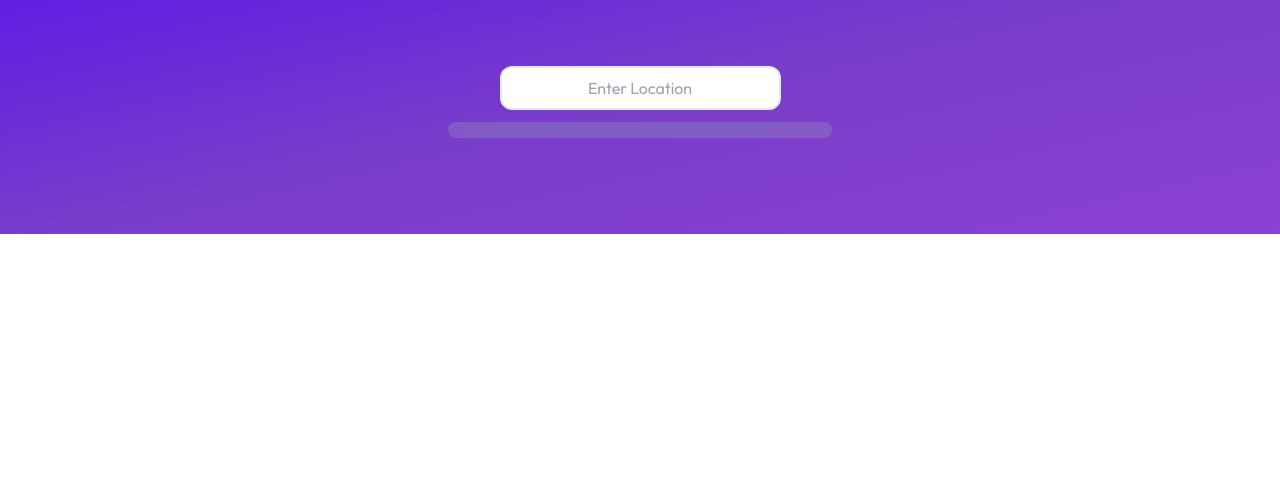
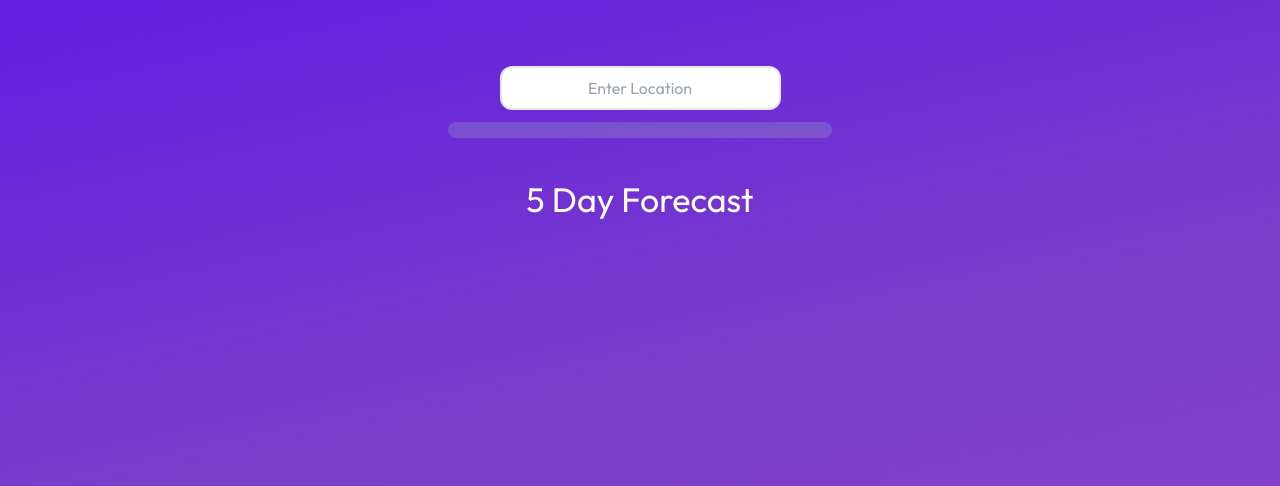
Before and after one commit to Andrew-Vikuk/weatherproj, a React (Create React App) app: page / in a window 1280 px wide. Shown: the top 486 px of the page. Built offline with nearby package versions, Linux system fonts and the light colour scheme.

Commit message:
Daily Weather

```diff
--- a/src/App.jsx
+++ b/src/App.jsx
@@ -2,6 +2,7 @@ import React, {useState} from "react";
 import axios from "axios";
 import HourlyForecast from "./components/HourlyForecast"
 import SECRET from "./SECRET"
+import Days from "./components/Days";
 
 
 function App() {
@@ -12,8 +13,10 @@ function App() {
   const [listDays, setListDays] = useState([]);
 
 
+  const forecastLength = 40;
 
-  const url = `http://api.openweathermap.org/data/2.5/forecast?q=${loсation}&cnt=7&units=metric&appid=${SECRET.API_KEY}`
+
+  const url = `http://api.openweathermap.org/data/2.5/forecast?q=${loсation}&cnt=${forecastLength}&units=metric&appid=${SECRET.API_KEY}`
   const searchLocation = (event) => {
     if (event.key === 'Enter') {
       axios.get(url).then((response) => {
@@ -33,9 +36,17 @@ function App() {
     }
   }
 
+  function mapInDays(array){
+    const resultArr = [];
+    for(var i = array.length + 1; i < 40; i += 8){
+      resultArr.push(i);
+    }
+    return resultArr;
+  }
 
 
-  const project = (a) => {
+
+  const weatherIcon = (a) => {
     switch(a) {
 
       case "Clouds": return <img src={require("./images/cloudy.png")} alt="" className="h-52 mx-auto"/>;
@@ -56,12 +67,6 @@ function App() {
   }
 
 
-
-
-  // Cut date str to find day. Then check if day number is bigger than today's day push it to arr and show below.
-
-
-
   return (
     !loading && (
     <div className="App pt-14">
@@ -76,7 +81,7 @@ function App() {
 
           {/* MAIN INFORMATION */}
 
-            {data.list ? project(data.list[0].weather[0].main) : null}
+            {data.list ? weatherIcon(data.list[0].weather[0].main) : null}
             {data.city ? <h2 className="mb-6">{data.city.name}</h2> : null}
             {data.list ? <h1>{data.list[0].main.temp.toFixed(0)} °C</h1> : null}
 
@@ -95,13 +100,20 @@ function App() {
             {data.list ? <p className="info_humidity info_card">{(data.list[0].main.humidity)} %</p> : null}
           </div>
 
-          {/* WEATHER BY DAY BLOCK */}
+          {/* WEATHER FORECAST BY DAY BLOCK */}
 
           <div className="day_forcast flex max-w-xl justify-between py-2 px-2 rounded-xl mx-auto align-middle">
             {listDays.map((item, index)=>{
               return data.list ? <HourlyForecast info={data} day={index}/>: null
             })}
+          </div>
+            {/* 8 */}
+          <div className="daily_weather flex flex-col max-w-xl justify-between m-auto">
 
+            <h4>5 Day Forecast</h4>
+            {mapInDays(listDays).map((dayNumber) => {
+              return data.list ? <Days info={data} dayNum={dayNumber}/> : null
+            })}
           </div>
 
       </div>
--- /dev/null
+++ b/src/components/Days.jsx
@@ -0,0 +1,32 @@
+import React from 'react'
+
+function Days({info, dayNum}) {
+
+  const weatherIcon = (a) => {
+    switch(a) {
+
+      case "Clouds": return <img src={require("../images/cloudy.png")} alt="" className="daily_icon"/>;
+      case "Snow": return <img src={require("../images/snow.png")} alt="" className="daily_icon"/>;
+      case "Clear": return <img src={require("../images/clear.png")} alt="" className="daily_icon"/>;
+      case "Rain": return <img src={require("../images/rain.png")} alt="" className="daily_icon"/>;
+
+      default: return <h1>404</h1>
+    }
+  }
+
+
+    var now = new Date();
+    console.log(now.getDay());
+    var days = ['Sun','Mon','Tue','Wed','Thu','Fri','Sat','Sun','Mon','Tue','Wed','Thu','Fri','Sat'];
+    // var today_day = days[ now.getDay() + parseInt(day) - 1 ];
+
+  return (
+    <div className='days_main border-b-2 flex justify-around py-3'>
+      <h5 className='text-xl'>Today</h5>
+        {weatherIcon(info.list[dayNum].weather[0].main)}
+        <span className="text-xl">{info.list[dayNum].main.temp.toFixed(0)} °C</span>
+    </div>
+  )
+}
+
+export default Days
--- a/src/components/HourlyForecast.jsx
+++ b/src/components/HourlyForecast.jsx
@@ -1,30 +1,26 @@
 import React from 'react'
 
-function Days({info, day}) {
+function HourlyForecast({info, day}) {
 
-    const project = (a) => {
+    const weatherIcon = (a) => {
         switch(a) {
 
-          case "Clouds": return <img src={require("../images/cloudy.png")} alt="" className="daily_icon"/>;
-          case "Snow": return <img src={require("../images/snow.png")} alt="" className="daily_icon"/>;
-          case "Clear": return <img src={require("../images/clear.png")} alt="" className="daily_icon"/>;
-          case "Rain": return <img src={require("../images/rain.png")} alt="" className="daily_icon"/>;
+          case "Clouds": return <img src={require("../images/cloudy.png")} alt="" className="hourly_icon"/>;
+          case "Snow": return <img src={require("../images/snow.png")} alt="" className="hourly_icon"/>;
+          case "Clear": return <img src={require("../images/clear.png")} alt="" className="hourly_icon"/>;
+          case "Rain": return <img src={require("../images/rain.png")} alt="" className="hourly_icon"/>;
 
           default: return <h1>404</h1>
         }
       }
 
-    var now = new Date();
-    var days = ['Sun','Mon','Tue','Wed','Thu','Fri','Sat','Sun','Mon','Tue','Wed','Thu','Fri','Sat'];
-    var today_day = days[ now.getDay() + parseInt(day) - 1 ];
-
   return (
     <div className="main border-2 py-3 rounded-xl">
         <p>{info.list[day].dt_txt.slice(11,16)}</p>
-        {project(info.list[day].weather[0].main)}
+        {weatherIcon(info.list[day].weather[0].main)}
         <p>{info.list[day].main.temp.toFixed(0)} °C</p>
     </div>
   )
 }
 
-export default Days
+export default HourlyForecast
--- a/src/index.css
+++ b/src/index.css
@@ -17,6 +17,7 @@ body{
   background: linear-gradient(167.44deg, #621de2 0%, #7a3dca 47.38%, #8b41d1 100%);
   background-repeat: no-repeat;
   background-size: cover;
+  min-height: 100vh;
   height: 100%;
   color: white;
   padding: 10px 0 60px 0;
@@ -84,9 +85,15 @@ input{
 
 /* Daily styles */
 
-.daily_icon{
+.hourly_icon{
   height: 5rem;
   object-fit: cover;
   transform: scale(1.08);
   margin-top: -16px;
 }
+
+.daily_icon{
+  height: 3.3rem;
+  object-fit: cover;
+  margin-top: -10px;
+}
```
